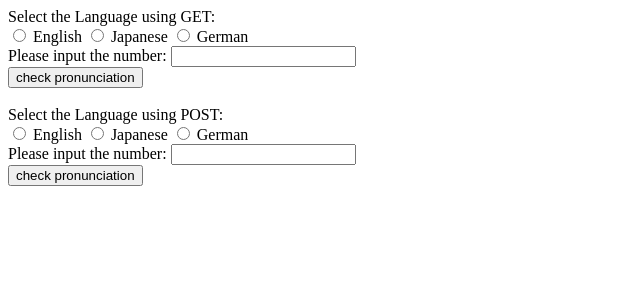
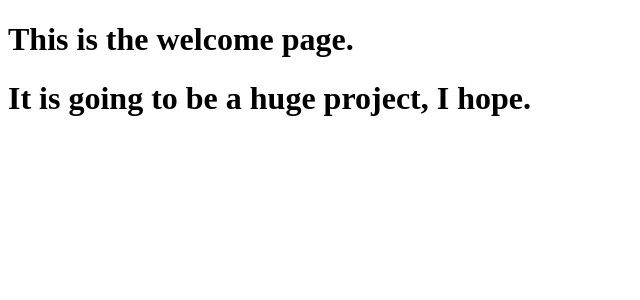
Before and after one commit to bixingjian/lang-learner, a Flask app: page / in a window 1280 px wide. Shown: the top 300 px of the page, without its empty margins (0-640 px from the left). Run offline with Flask 2, Linux system fonts and the light colour scheme.

Commit message:
add home index say_the_number

```diff
--- a/app.py
+++ b/app.py
@@ -14,7 +14,23 @@
     return render_template("home.html")
 
 
-@app.route("/get/pron", methods=["GET"])
+@app.route("/login", methods=["GET", "POST"])
+def login():  # 这里get就是看这个页面(比如刷新的时候就是发送get请求) post就是提交数据
+    if request.method == "GET":
+        return render_template("login.html")
+    else:
+        user = request.form.get("username")
+        pwd = request.form.get("password")
+        print(user, pwd)
+        return "login successful!"
+
+
+@app.route("/say_the_numer", methods=["GET", "POST"])
+def goto_say_the_number():
+    return render_template("say_the_number.html")
+
+
+@app.route("/say_the_number/get/pron", methods=["GET"])
 def show_pron():
     # 接收用户通过GET形式发送的数据 [GET能够通过URL和表单提交, 一般是URL, 所以是args. POST只能通过表单提交, 所以是request.form]
     print(request.args)
@@ -22,7 +38,7 @@
     return "show pron"
 
 
-@app.route("/post/pron", methods=["POST"])  # 这个网址只能接收POST请求
+@app.route("/say_the_number/post/pron", methods=["POST"])  # 这个网址只能接收POST请求
 def post_pron():
     # 接收用户通过POST形式发送的数据
     print(request.form)
@@ -30,9 +46,7 @@
     return "show pron"
 
 
-@app.route("/get_pron")
-def get_pron():
-    return render_template("get_pron.html")
+
 
 
 if __name__ == '__main__':
--- a/templates/home.html
+++ b/templates/home.html
@@ -6,7 +6,7 @@
 </head>
 <body>
 
-<a href="/get_pron">
+<a href="/say_the_numer">
     <img src="/static/get.jpeg"/>
 </a>
 
--- a/templates/index.html
+++ b/templates/index.html
@@ -6,35 +6,15 @@
 </head>
 <body>
 
-<!--action is the target url-->
-<form method="get" action="/get/pron">
-    <div>
-        Select the Language using GET:
-<!--name相同就只能选一个 不同就可以多选 radio是因为像radio button-->
-    </div>
-    <input type="radio" name="lang" value="eng"/> English <input type="radio" name="lang" value="jpn"/> Japanese <input type="radio" name="lang" name="ger"/> German
-    <div>
-        Please input the number: <input type="text" name="input">
-    </div>
-    <div>
-        <input type="submit", value="check pronunciation">
-    </div>
-</form>
+<h1>
+    This is the welcome page.
+<h1>
 
-<br>
+<h1>
+        It is going to be a huge project, I hope.
+</h1>
 
-<form method="post" action="/post/pron">
-    <div>
-        Select the Language using POST:
-    </div>
-    <input type="radio" name="lang" value="eng"/> English <input type="radio" name="lang" value="jpn"/> Japanese <input type="radio" name="lang" name="ger"/> German
-    <div>
-        Please input the number: <input type="text" name="input">
-    </div>
-    <div>
-        <input type="submit", value="check pronunciation">
-    </div>
-</form>
+
 
 </body>
 </html>
```
Also changed, not shown: templates/say_the_number.html (renamed from templates/get_pron.html, +17 -1 lines).
